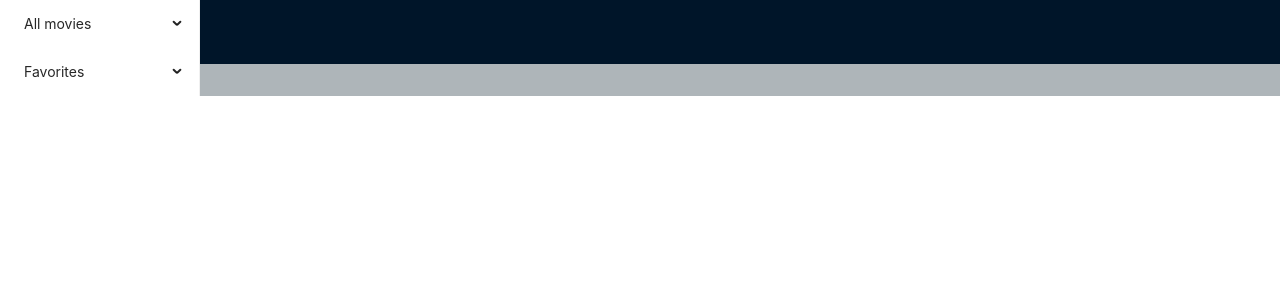
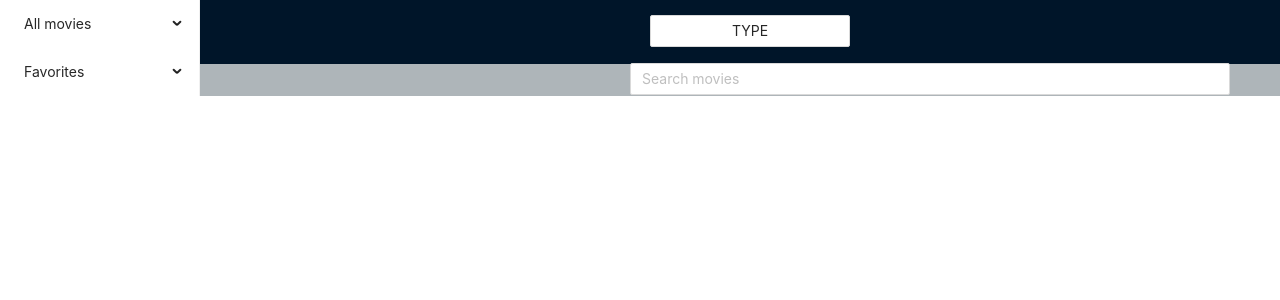
Before and after one commit to PredragBaskot/Movie-List, a React (Create React App) app in the folder movie-list/: page / in a window 1280 px wide. Shown: the top 300 px of the page. Built offline with nearby package versions, Linux system fonts and the light colour scheme.

Commit message:
header/added-searchbar-and-dropdown

```diff
--- a/movie-list/src/App.js
+++ b/movie-list/src/App.js
@@ -2,6 +2,18 @@ import React from "react";
 import "./App.css";
 import { Layout } from "antd";
 import Sidebar from "./components/Sidebar.js";
+import AppHeader from "./components/AppHeader";
+import Searchbar from "./components/SearchHeader/Searchbar";
+
+
+
+
+
+
+
+
+
+
 
 const { Header, Sider, Content } = Layout;
 
@@ -13,7 +25,10 @@ function App() {
           <Sidebar />
         </Sider>
         <Layout>
-          <Header></Header>
+          <Header>
+            <AppHeader></AppHeader>
+            <Searchbar />
+          </Header>
           <Content></Content>
         </Layout>
       </Layout>
--- /dev/null
+++ b/movie-list/src/components/AppHeader.css
@@ -0,0 +1,6 @@
+.btn-dropdown {
+  float: left;
+  margin-top: 15px;
+  margin-left: 400px;
+  width: 200px;
+}
--- /dev/null
+++ b/movie-list/src/components/AppHeader.js
@@ -0,0 +1,29 @@
+import React from "react";
+import "antd/dist/antd.css";
+import { Menu, Dropdown, Button } from "antd";
+import "./AppHeader.css";
+
+function AppHeader() {
+    const menu = (
+        <Menu>
+            <Menu.Item key="1">
+                MOVIE
+            </Menu.Item>
+            <Menu.Item key="2">
+                SERIES
+            </Menu.Item>
+            <Menu.Item key="3">
+                TV SHOW
+            </Menu.Item>
+        </Menu>
+    );
+    return (
+        <>
+            <Dropdown overlay={menu} className="btn-dropdown">
+                <Button>TYPE</Button>
+            </Dropdown>
+        </>
+    );
+}
+
+export default AppHeader;
--- /dev/null
+++ b/movie-list/src/components/SearchHeader/Searchbar.css
@@ -0,0 +1,5 @@
+.search {
+  width: 600px;
+  height: 250px;
+  float: right;
+}
--- /dev/null
+++ b/movie-list/src/components/SearchHeader/Searchbar.js
@@ -0,0 +1,19 @@
+import { Input } from 'antd';
+import React from 'react';
+import './Searchbar.css';
+
+
+const Searchbar = () => {
+
+    return (
+        <div className="search" >
+            <Input size="default" placeholder="Search movies" />
+
+
+
+        </div>
+
+    );
+};
+
+export default Searchbar;
```
